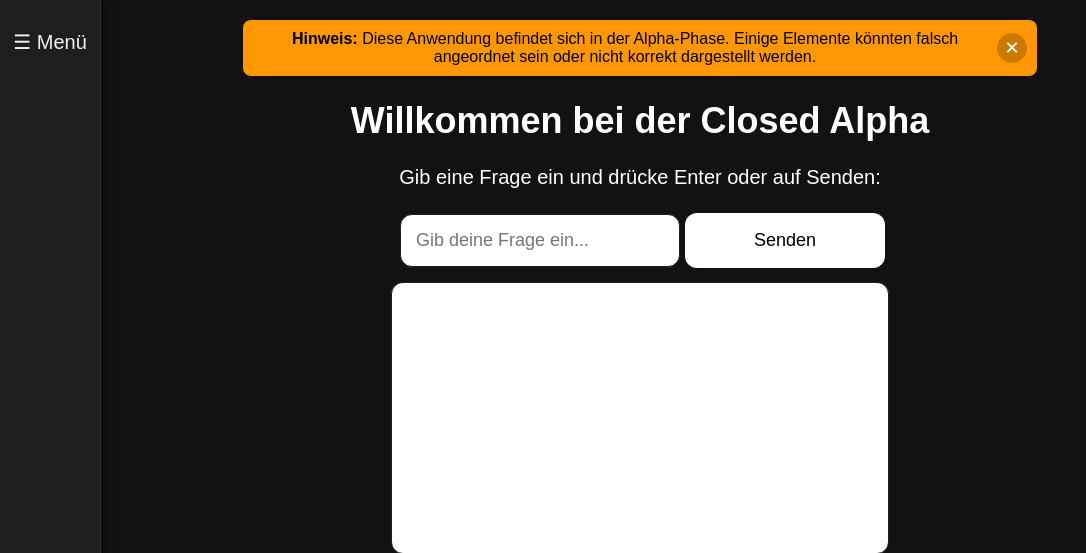
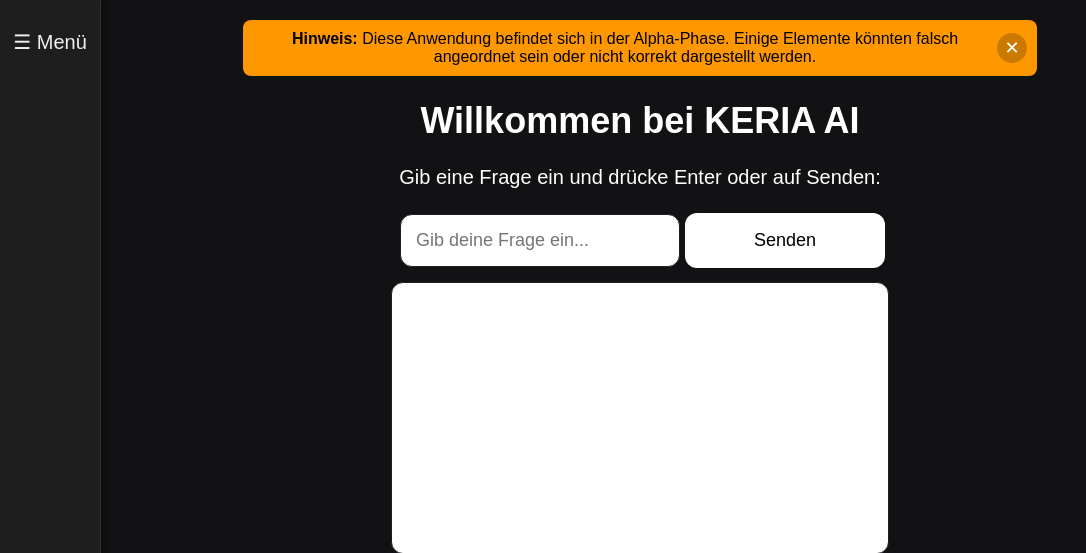
Before and after one commit to KERSEX/KERIA-AI, a Flask app: template templates/index.html in a window 1280 px wide. Shown: the top 553 px of the page, without its empty margins (0-1086 px from the left). Run offline with Flask 3, Linux system fonts and the light colour scheme; the template is opened without the code that fills it, so the values that code supplies are empty.

Commit message:
Update index.html

```diff
--- a/templates/index.html
+++ b/templates/index.html
@@ -396,7 +396,7 @@
       <span class="icon">ℹ️</span><span class="text">Über das Projekt</span>
     </a>
   </div>
-  <h1>Willkommen bei der Closed Alpha</h1>
+  <h1>Willkommen bei KERIA AI</h1>
   <p>Gib eine Frage ein und drücke Enter oder auf Senden:</p>
   <form id="chat-form">
     <input type="text" name="eingabe" id="user-input" placeholder="Gib deine Frage ein..." required />
```
